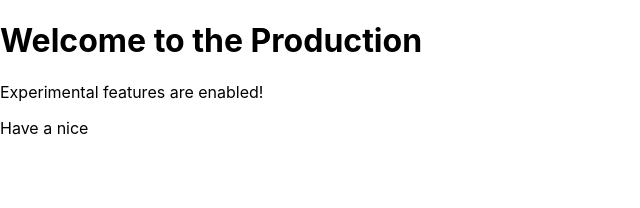
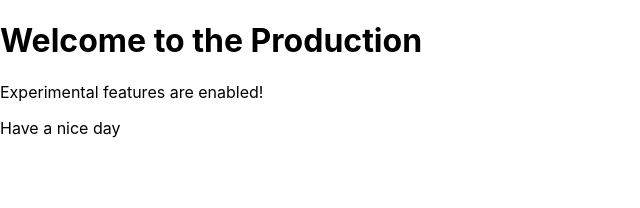
Before and after one commit to Biegemedusa446/CI-CD-Pipeline-For-Static-React-Web-App, a React (Create React App) app in the folder my-react-app/: page / in a window 1280 px wide. Shown: the top 208 px of the page, without its empty margins (0-640 px from the left). Built offline with nearby package versions, Linux system fonts and the light colour scheme.

Commit message:
New content added

```diff
--- a/my-react-app/src/App.js
+++ b/my-react-app/src/App.js
@@ -3,7 +3,7 @@ function App() {
     <div>
       <h1>Welcome to the Production</h1>
       <p>Experimental features are enabled!</p>
-      <p>Have a nice</p>
+      <p>Have a nice day</p>
     </div>
   );
 }
```
